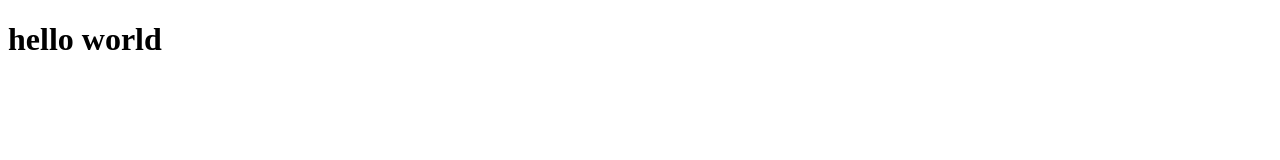
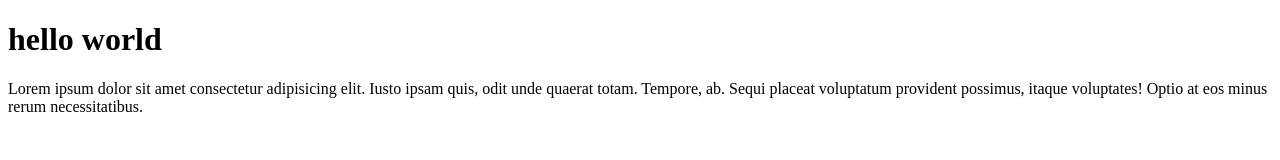
Before and after one commit to ramliagustiawan/git-test-2, a plain HTML site: page index.html in a window 1280 px wide. Drawn offline with Linux system fonts and the light colour scheme.

Commit message:
menambahkan paragraf di file index

```diff
--- a/index.html
+++ b/index.html
@@ -11,6 +11,8 @@
 <body>
     <h1>hello world
     </h1>
+    <p>Lorem ipsum dolor sit amet consectetur adipisicing elit. Iusto ipsam quis, odit unde quaerat totam. Tempore, ab.
+        Sequi placeat voluptatum provident possimus, itaque voluptates! Optio at eos minus rerum necessitatibus.</p>
 </body>
 
 </html>
```
